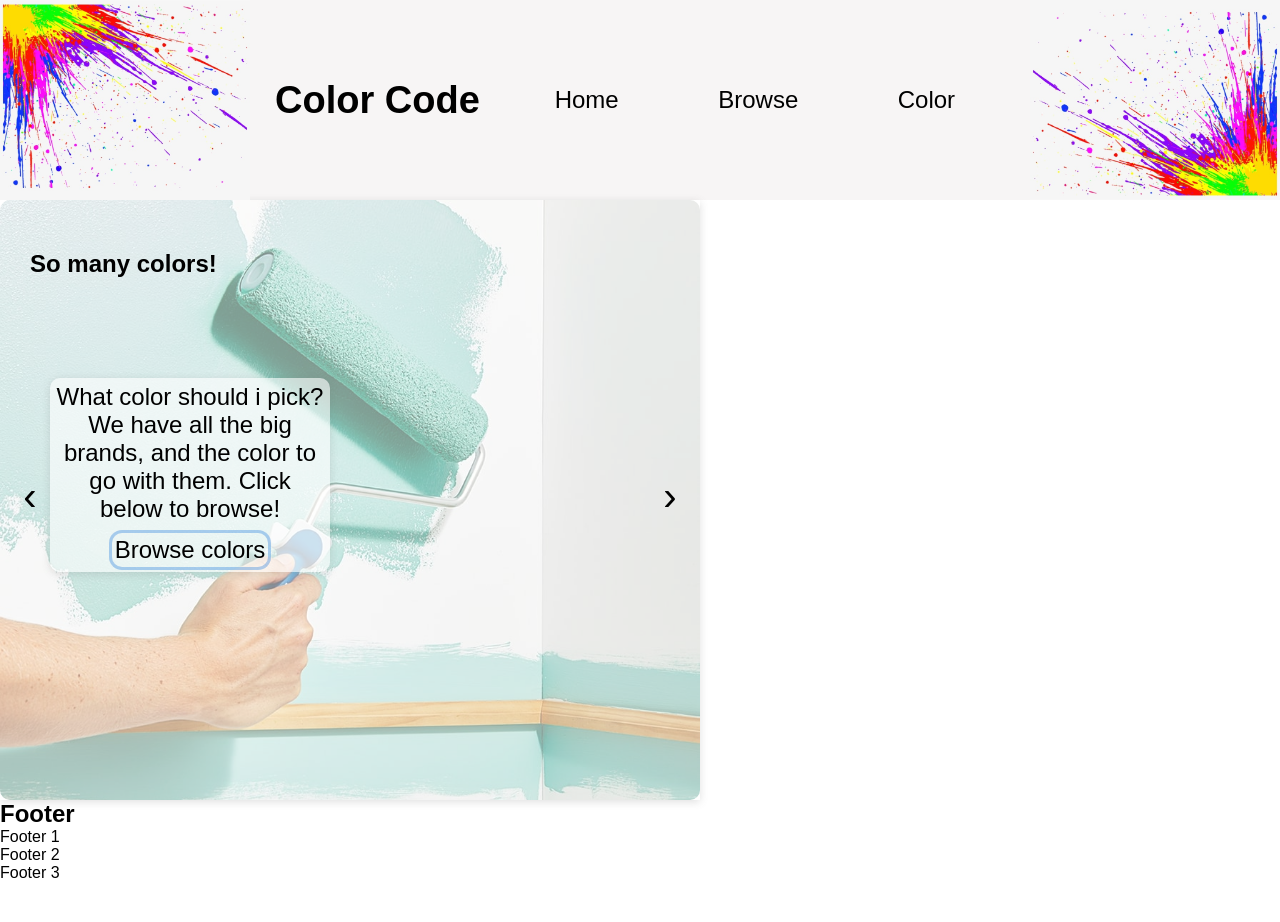
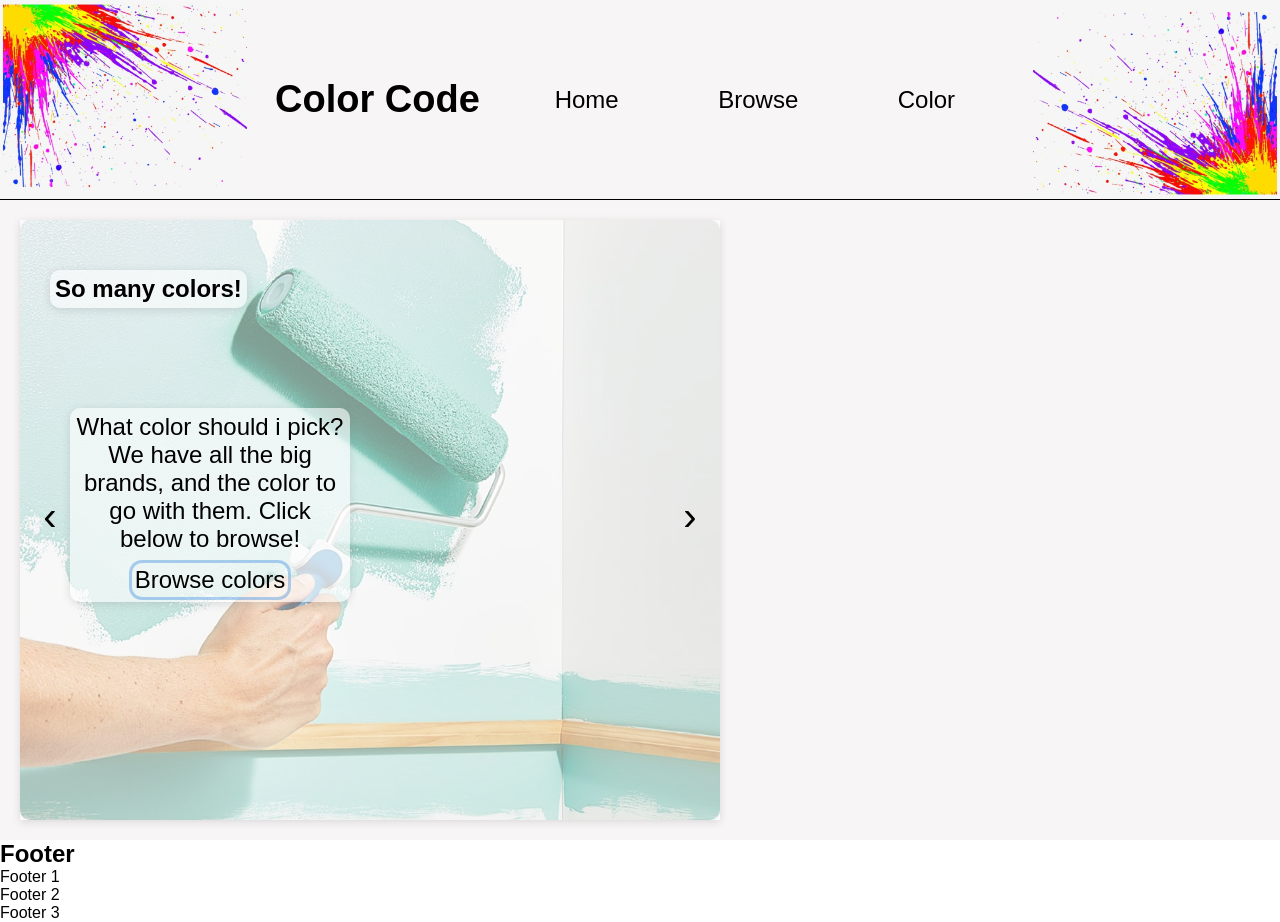
Before and after one commit to erikdalgrund/examen22, a React (Create React App) app: page / in a window 1280 px wide. Before the commit the page ends 882 px from the top, so only its background shows below. Built offline with nearby package versions, Linux system fonts and the light colour scheme; a web font is replaced by a local one.

Commit message:
examen[011] Chore: Miscellaneous

```diff
--- a/src/App.js
+++ b/src/App.js
@@ -10,7 +10,7 @@ function App() {
     <Router>
       <div className="App">
           <Header />
-            <div>
+            <div className="routes">
               <Routes>
                     <Route path="/" element={<Home/>} />
                     <Route path="/indoor" element={<Indoor/>} />
--- a/src/pages/homepage/Home.jsx
+++ b/src/pages/homepage/Home.jsx
@@ -4,7 +4,7 @@ import { content } from '../../components/common/carousel/content'
 
 function Home() {
   return (
-    <div>
+    <div className='homepage'>
         <Carousel images={ content } />
     </div>
   )
--- a/src/sass/components/_header.scss
+++ b/src/sass/components/_header.scss
@@ -1,6 +1,7 @@
 .header {
     height: 200px;
-    background-color: rgb(247, 245, 245);
+    background-color: $backdrop;
+    border-bottom: 1px solid black;
     @include justify-content-between();
 
     &__logo {
--- /dev/null
+++ b/src/sass/pages/_homepage.scss
@@ -0,0 +1,5 @@
+
+.homepage {
+    padding: 20px;
+    background-color: $backdrop;
+}
--- a/src/sass/styles.scss
+++ b/src/sass/styles.scss
@@ -16,3 +16,9 @@
 @import "./components/carousel";
 @import "./components/navbar";
 @import "./components/dropdown";
+
+// Pages
+@import "./pages/homepage";
+
+// Cards
+@import "./cards/cardprimary";
```
Also changed, not shown: 1 other file (tests, documents, lock files or other folders).
